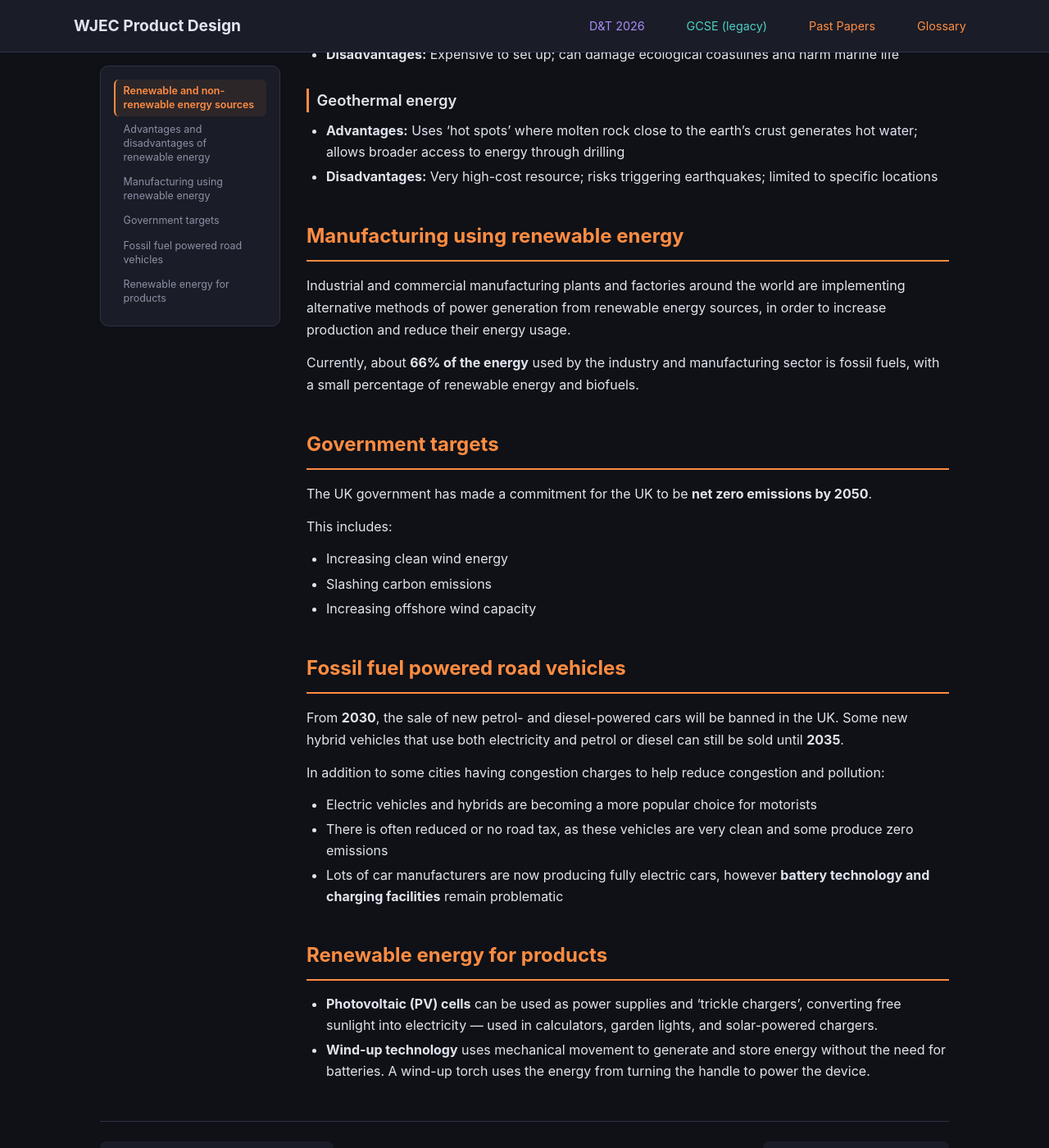
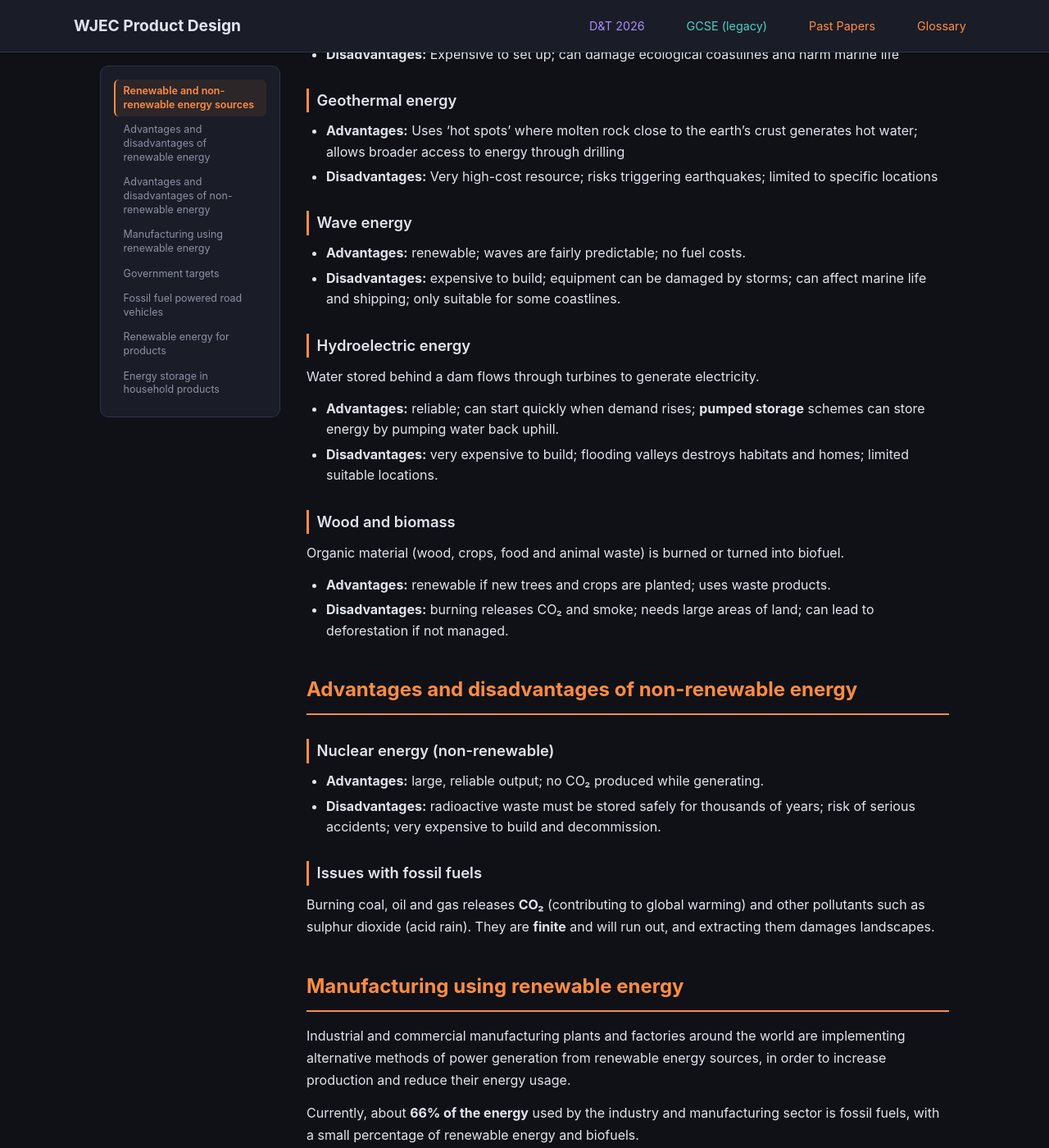
Before and after one commit to jase1979/pd, a Jekyll site: the page built from gcse/unit1/energy/index.md, in a window 1280 px wide and 1400 px high, scrolled down 1188 px. Shown: the whole window at 82% size. Built offline with Jekyll 4.4.1, drawn with Linux system fonts in a browser that asks for light colours; some of the changed text lies outside the part shown.

Commit message:
feat(gcse/energy): add wave, hydroelectric, biomass and nuclear energy, fossil fuel issues and energy storage
Co-Authored-By: Claude Opus 5.5 <noreply@anthropic.com>
Claude-Session: https://claude.ai/code/session_01DpfhjA9JZdn9Fs3Y2Cfuwh

```diff
--- a/gcse/unit1/energy/index.md
+++ b/gcse/unit1/energy/index.md
@@ -36,6 +36,29 @@ There are two types of energy sources — **renewable** and **non-renewable**.
 - **Advantages:** Uses 'hot spots' where molten rock close to the earth's crust generates hot water; allows broader access to energy through drilling
 - **Disadvantages:** Very high-cost resource; risks triggering earthquakes; limited to specific locations
 
+### Wave energy
+- **Advantages:** renewable; waves are fairly predictable; no fuel costs.
+- **Disadvantages:** expensive to build; equipment can be damaged by storms; can affect marine life and shipping; only suitable for some coastlines.
+
+### Hydroelectric energy
+Water stored behind a dam flows through turbines to generate electricity.
+- **Advantages:** reliable; can start quickly when demand rises; **pumped storage** schemes can store energy by pumping water back uphill.
+- **Disadvantages:** very expensive to build; flooding valleys destroys habitats and homes; limited suitable locations.
+
+### Wood and biomass
+Organic material (wood, crops, food and animal waste) is burned or turned into biofuel.
+- **Advantages:** renewable if new trees and crops are planted; uses waste products.
+- **Disadvantages:** burning releases CO₂ and smoke; needs large areas of land; can lead to deforestation if not managed.
+
+## Advantages and disadvantages of non-renewable energy
+
+### Nuclear energy (non-renewable)
+- **Advantages:** large, reliable output; no CO₂ produced while generating.
+- **Disadvantages:** radioactive waste must be stored safely for thousands of years; risk of serious accidents; very expensive to build and decommission.
+
+### Issues with fossil fuels
+Burning coal, oil and gas releases **CO₂** (contributing to global warming) and other pollutants such as sulphur dioxide (acid rain). They are **finite** and will run out, and extracting them damages landscapes.
+
 ## Manufacturing using renewable energy
 
 Industrial and commercial manufacturing plants and factories around the world are implementing alternative methods of power generation from renewable energy sources, in order to increase production and reduce their energy usage.
@@ -65,3 +88,10 @@ In addition to some cities having congestion charges to help reduce congestion a
 
 - **Photovoltaic (PV) cells** can be used as power supplies and 'trickle chargers', converting free sunlight into electricity — used in calculators, garden lights, and solar-powered chargers.
 - **Wind-up technology** uses mechanical movement to generate and store energy without the need for batteries. A wind-up torch uses the energy from turning the handle to power the device.
+
+## Energy storage in household products
+
+- **Disposable batteries** (e.g. alkaline) — cheap and convenient, but create waste and contain harmful chemicals.
+- **Rechargeable batteries** (e.g. lithium-ion, NiMH) — cost more at first but can be reused hundreds of times; used in phones, laptops, power tools and electric cars.
+- **Mains electricity** — constant supply for products that are not portable.
+- **Solar / PV** — free energy from sunlight, often used to recharge a built-in battery.
```
